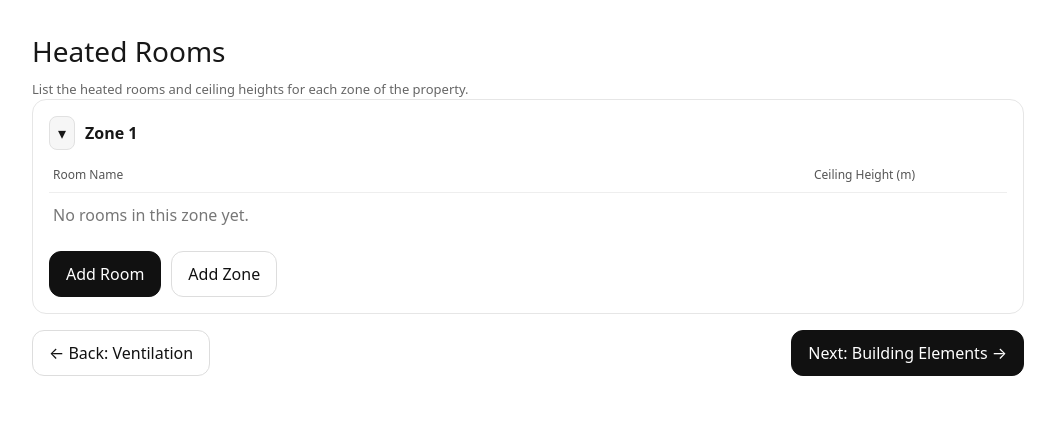
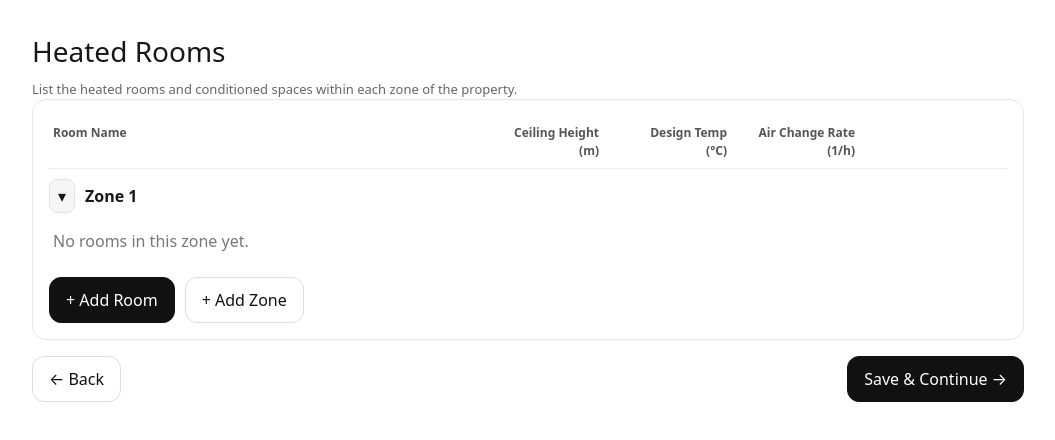
Before and after one commit to damowhu11-1979/heat-demand, a Next.js app: page /rooms in a window 1280 px wide. Shown: the top 440 px of the page, without its empty margins (112-1167 px from the left). Built offline with nearby package versions, Linux system fonts and the light colour scheme.

Commit message:
Update page.tsx

```diff
--- a/app/rooms/page.tsx
+++ b/app/rooms/page.tsx
@@ -5,14 +5,277 @@ import Link from 'next/link';
 
 /* ------------------------------ types ------------------------------ */
 type Room = {
-  zone: number;
-  type: string;
-  name: string;
-  maxCeiling: number;
-  intermittentPct?: number;
-  heatGainsW?: number;
+  zone: number;             // 0-based zone index
+  type: string;             // Bedroom, Living, etc
+  name: string;             // free text
+  maxCeiling: number;       // metres (m)
+  designTemp: number;       // °C
+  ach: number;              // air changes per hour (1/h)
 };
+
 type Zone = { name: string; rooms: Room[] };
+
+/* ------------------------------ page ------------------------------- */
+export default function RoomsPage(): React.JSX.Element {
+  // zones & rooms
+  const [zones, setZones] = useState<Zone[]>([
+    { name: 'Zone 1', rooms: [] },
+  ]);
+  const [expanded, setExpanded] = useState<Record<number, boolean>>({ 0: true });
+
+  // modal state (add/edit)
+  const [showModal, setShowModal] = useState(false);
+  const [editRef, setEditRef] = useState<{ zi: number; ri: number } | null>(null);
+
+  const [form, setForm] = useState<Room>({
+    zone: 0,
+    type: '',
+    name: '',
+    maxCeiling: 2.4,
+    designTemp: 18,
+    ach: 1.0,
+  });
+
+  const roomTypes = useMemo(
+    () => [
+      'Bedroom',
+      'Living Room',
+      'Kitchen',
+      'toilet (WC)',
+      'Bathroom',
+      'Hallway',
+      'Dining Room',
+      'Study',
+      'Garage',
+      'Porch',
+      'Other',
+    ],
+    []
+  );
+
+  function openAddRoom() {
+    setEditRef(null);
+    setForm({
+      zone: 0,
+      type: '',
+      name: '',
+      maxCeiling: 2.4,
+      designTemp: 18,
+      ach: 1.0,
+    });
+    setShowModal(true);
+  }
+
+  function openEditRoom(zi: number, ri: number) {
+    const r = zones[zi].rooms[ri];
+    setEditRef({ zi, ri });
+    setForm({ ...r });
+    setShowModal(true);
+  }
+
+  function saveRoom() {
+    if (!form.name.trim()) {
+      alert('Please enter a Room Name.');
+      return;
+    }
+    const z = [...zones];
+
+    if (editRef) {
+      // update existing
+      const { zi, ri } = editRef;
+      const list = [...z[zi].rooms];
+      list[ri] = { ...form };
+      z[zi] = { ...z[zi], rooms: list };
+    } else {
+      // add new
+      z[form.zone] = { ...z[form.zone], rooms: [...z[form.zone].rooms, { ...form }] };
+    }
+
+    setZones(z);
+    setExpanded((e) => ({ ...e, [form.zone]: true }));
+    setShowModal(false);
+  }
+
+  function removeRoom(zi: number, ri: number) {
+    const z = [...zones];
+    z[zi] = { ...z[zi], rooms: z[zi].rooms.filter((_, i) => i !== ri) };
+    setZones(z);
+  }
+
+  function addZone() {
+    const n = zones.length + 1;
+    setZones([...zones, { name: `Zone ${n}`, rooms: [] }]);
+    setExpanded((e) => ({ ...e, [zones.length]: true }));
+  }
+
+  return (
+    <main style={wrap}>
+      <h1 style={h1}>Heated Rooms</h1>
+      <p style={subtle}>
+        List the heated rooms and conditioned spaces within each zone of the property.
+      </p>
+
+      {/* zones & rooms */}
+      <section style={card}>
+        {/* table header */}
+        <div style={tableHeader}>
+          <div style={{ flex: 2 }}>Room Name</div>
+          <div style={{ width: 120, textAlign: 'right' }}>Ceiling Height<br/>(m)</div>
+          <div style={{ width: 120, textAlign: 'right' }}>Design Temp<br/>(°C)</div>
+          <div style={{ width: 120, textAlign: 'right' }}>Air Change Rate<br/>(1/h)</div>
+          <div style={{ width: 140 }} />
+        </div>
+
+        {zones.map((zone, zi) => (
+          <div
+            key={zi}
+            style={{ borderTop: zi ? '1px solid #eee' : undefined, paddingTop: zi ? 12 : 0 }}
+          >
+            {/* zone row */}
+            <div style={{ display: 'flex', alignItems: 'center', gap: 10, margin: '10px 0 6px' }}>
+              <button
+                onClick={() => setExpanded((e) => ({ ...e, [zi]: !e[zi] }))}
+                style={iconBtn}
+                aria-label="Toggle zone"
+              >
+                {expanded[zi] ? '▾' : '▸'}
+              </button>
+              <strong>{zone.name}</strong>
+            </div>
+
+            {expanded[zi] && (
+              <div>
+                {/* rooms */}
+                {zone.rooms.map((r, i) => (
+                  <div key={i} style={row}>
+                    <div style={{ flex: 2 }}>{r.name || <em style={muted}>Unnamed</em>}</div>
+                    <div style={{ width: 120, textAlign: 'right' }}>{r.maxCeiling.toFixed(2)}</div>
+                    <div style={{ width: 120, textAlign: 'right' }}>{r.designTemp.toFixed(1)}</div>
+                    <div style={{ width: 120, textAlign: 'right' }}>{r.ach.toFixed(1)}</div>
+                    <div style={{ width: 140, display: 'flex', gap: 8, justifyContent: 'flex-end' }}>
+                      <button onClick={() => openEditRoom(zi, i)} style={chipBtn}>✎ Edit</button>
+                      <button onClick={() => removeRoom(zi, i)} style={chipDanger}>🗑 Delete</button>
+                    </div>
+                  </div>
+                ))}
+
+                {/* empty state */}
+                {!zone.rooms.length && (
+                  <div style={{ ...muted, padding: '10px 4px' }}>No rooms in this zone yet.</div>
+                )}
+              </div>
+            )}
+          </div>
+        ))}
+
+        <div style={{ display: 'flex', gap: 10, marginTop: 14 }}>
+          <button onClick={openAddRoom} style={primaryBtn}>+ Add Room</button>
+          <button onClick={addZone} style={secondaryBtn}>+ Add Zone</button>
+        </div>
+      </section>
+
+      {/* page footer nav – relative URLs so GH Pages subpath works */}
+      <div style={{ display: 'flex', justifyContent: 'space-between', marginTop: 16 }}>
+        <Link href="../ventilation/" style={{ ...secondaryBtn, textDecoration: 'none' }}>
+          ← Back
+        </Link>
+        <Link href="../elements/" style={{ ...primaryBtn, textDecoration: 'none' }}>
+          Save &amp; Continue →
+        </Link>
+      </div>
+
+      {/* modal */}
+      {showModal && (
+        <div style={modalBackdrop} onClick={() => setShowModal(false)}>
+          <div style={modal} onClick={(e) => e.stopPropagation()}>
+            <h2 style={{ margin: '0 0 10px' }}>{editRef ? 'Edit Room' : 'Add Room'}</h2>
+            <p style={{ margin: '6px 0 12px', color: '#555' }}>
+              Enter information about this room.
+            </p>
+
+            {/* Zone + Room Type */}
+            <div style={grid2}>
+              <div>
+                <Label>Ventilation Zone *</Label>
+                <Select
+                  value={form.zone}
+                  onChange={(e) => setForm({ ...form, zone: Number(e.target.value) })}
+                >
+                  {zones.map((z, i) => (
+                    <option key={i} value={i}>{z.name}</option>
+                  ))}
+                </Select>
+              </div>
+
+              <div>
+                <Label>Room Type *</Label>
+                <Select
+                  value={form.type}
+                  onChange={(e) => setForm({ ...form, type: e.target.value })}
+                >
+                  <option value="">Select room type</option>
+                  {roomTypes.map((t) => (
+                    <option key={t} value={t}>{t}</option>
+                  ))}
+                </Select>
+              </div>
+            </div>
+
+            {/* Room Name */}
+            <div>
+              <Label>Room Name *</Label>
+              <Input
+                placeholder="e.g., Bedroom 1"
+                value={form.name}
+                onChange={(e) => setForm({ ...form, name: e.target.value })}
+              />
+            </div>
+
+            {/* Ceiling / Design temp / ACH */}
+            <div style={grid3}>
+              <div>
+                <Label>Max Ceiling Height (m)</Label>
+                <Input
+                  type="number"
+                  step="0.01"
+                  value={form.maxCeiling}
+                  onChange={(e) => setForm({ ...form, maxCeiling: Number(e.target.value || 0) })}
+                />
+              </div>
+
+              <div>
+                <Label>Design Temp (°C)</Label>
+                <Input
+                  type="number"
+                  step="0.1"
+                  value={form.designTemp}
+                  onChange={(e) => setForm({ ...form, designTemp: Number(e.target.value || 0) })}
+                />
+              </div>
+
+              <div>
+                <Label>Air Change Rate (1/h)</Label>
+                <Input
+                  type="number"
+                  step="0.1"
+                  value={form.ach}
+                  onChange={(e) => setForm({ ...form, ach: Number(e.target.value || 0) })}
+                />
+              </div>
+            </div>
+
+            <div style={{ display: 'flex', gap: 10, justifyContent: 'flex-end', marginTop: 12 }}>
+              <button onClick={() => setShowModal(false)} style={secondaryBtn}>Cancel</button>
+              <button onClick={saveRoom} style={primaryBtn}>
+                {editRef ? 'Save changes' : 'Save room'}
+              </button>
+            </div>
+          </div>
+        </div>
+      )}
+    </main>
+  );
+}
 
 /* ------------------------------ UI bits ------------------------------ */
 function Label({ children }: { children: React.ReactNode }) {
@@ -25,6 +288,7 @@ function Select(props: React.SelectHTMLAttributes<HTMLSelectElement>) {
   return <select {...props} style={{ ...input, ...(props.style || {}) }} />;
 }
 
+/* ------------------------------ styles ------------------------------- */
 const wrap: React.CSSProperties = {
   maxWidth: 1040,
   margin: '0 auto',
@@ -34,221 +298,107 @@ const wrap: React.CSSProperties = {
 const h1: React.CSSProperties = { fontSize: 28, margin: '6px 0 8px' };
 const muted: React.CSSProperties = { color: '#777', fontStyle: 'normal' };
 const subtle: React.CSSProperties = { color: '#666', fontSize: 13, lineHeight: 1.45 };
-const hint: React.CSSProperties = { color: '#777', fontSize: 12, marginTop: 4, lineHeight: 1.4 };
 
-const card: React.CSSProperties = { background: '#fff', border: '1px solid #e6e6e6', borderRadius: 14, padding: 16 };
-const rowHeader: React.CSSProperties = {
-  display: 'flex', gap: 8, padding: '8px 4px', color: '#555', fontSize: 12, borderBottom: '1px solid #eee',
+const card: React.CSSProperties = {
+  background: '#fff',
+  border: '1px solid #e6e6e6',
+  borderRadius: 14,
+  padding: 16,
 };
+
+const tableHeader: React.CSSProperties = {
+  display: 'flex',
+  gap: 8,
+  padding: '8px 4px',
+  color: '#555',
+  fontSize: 12,
+  borderBottom: '1px solid #eee',
+  fontWeight: 600,
+};
+
 const row: React.CSSProperties = {
-  display: 'flex', gap: 8, padding: '10px 4px', alignItems: 'center', borderBottom: '1px solid #f2f2f2',
+  display: 'flex',
+  gap: 8,
+  padding: '10px 4px',
+  alignItems: 'center',
+  borderBottom: '1px solid #f2f2f2',
 };
+
 const input: React.CSSProperties = {
-  width: '100%', padding: '10px 12px', borderRadius: 10, border: '1px solid #ddd', outline: 'none', boxSizing: 'border-box',
+  width: '100%',
+  padding: '10px 12px',
+  borderRadius: 10,
+  border: '1px solid #ddd',
+  outline: 'none',
+  boxSizing: 'border-box',
 };
+
 const primaryBtn: React.CSSProperties = {
-  background: '#111', color: '#fff', border: '1px solid #111', padding: '10px 16px', borderRadius: 12, cursor: 'pointer', textDecoration: 'none',
+  background: '#111',
+  color: '#fff',
+  border: '1px solid #111',
+  padding: '10px 16px',
+  borderRadius: 12,
+  cursor: 'pointer',
 };
 const secondaryBtn: React.CSSProperties = {
-  background: '#fff', color: '#111', border: '1px solid #ddd', padding: '10px 16px', borderRadius: 12, cursor: 'pointer', textDecoration: 'none',
+  background: '#fff',
+  color: '#111',
+  border: '1px solid #ddd',
+  padding: '10px 16px',
+  borderRadius: 12,
+  cursor: 'pointer',
+  display: 'inline-block',
 };
-const linkDanger: React.CSSProperties = { color: '#b00020', textDecoration: 'underline', background: 'none', border: 0, cursor: 'pointer' };
-const iconBtn: React.CSSProperties = { background: '#f6f6f6', border: '1px solid #e1e1e1', borderRadius: 8, padding: '4px 8px', cursor: 'pointer' };
-const grid2: React.CSSProperties = { display: 'grid', gridTemplateColumns: 'repeat(2, 1fr)', gap: 12 };
-const modalBackdrop: React.CSSProperties = { position: 'fixed', inset: 0, background: 'rgba(0,0,0,0.32)', display: 'grid', placeItems: 'center', zIndex: 30 };
-const modal: React.CSSProperties = {
-  width: 'min(720px, 92vw)', background: '#fff', borderRadius: 16, border: '1px solid #e6e6e6', boxShadow: '0 20px 60px rgba(0,0,0,0.2)', padding: 18,
+const chipBtn: React.CSSProperties = {
+  background: '#fff',
+  color: '#111',
+  border: '1px solid #bbb',
+  padding: '6px 10px',
+  borderRadius: 10,
+  cursor: 'pointer',
+};
+const chipDanger: React.CSSProperties = {
+  background: '#fff',
+  color: '#b00020',
+  border: '1px solid #e3a3a8',
+  padding: '6px 10px',
+  borderRadius: 10,
+  cursor: 'pointer',
 };
 
-/* ------------------------------ page ------------------------------- */
-export default function RoomsPage(): React.JSX.Element {
-  const [zones, setZones] = useState<Zone[]>([{ name: 'Zone 1', rooms: [] }]);
-  const [expanded, setExpanded] = useState<Record<number, boolean>>({ 0: true });
+const iconBtn: React.CSSProperties = {
+  background: '#f6f6f6',
+  border: '1px solid #e1e1e1',
+  borderRadius: 8,
+  padding: '4px 8px',
+  cursor: 'pointer',
+};
 
-  const [showModal, setShowModal] = useState(false);
-  const [form, setForm] = useState<Room>({
-    zone: 0, type: '', name: '', maxCeiling: 2.4, intermittentPct: undefined, heatGainsW: undefined,
-  });
+const grid2: React.CSSProperties = {
+  display: 'grid',
+  gridTemplateColumns: 'repeat(2, 1fr)',
+  gap: 12,
+};
+const grid3: React.CSSProperties = {
+  display: 'grid',
+  gridTemplateColumns: 'repeat(3, 1fr)',
+  gap: 12,
+};
 
-  const roomTypes = useMemo(
-    () => ['Bedroom', 'Living Room', 'Kitchen', 'Bathroom', 'Hallway', 'Dining Room', 'Study', 'Garage', 'Porch', 'Other'],
-    []
-  );
-
-  const onOpenAddRoom = () => {
-    setForm({ zone: 0, type: '', name: '', maxCeiling: 2.4, intermittentPct: undefined, heatGainsW: undefined });
-    setShowModal(true);
-  };
-
-  const onSaveRoom = () => {
-    if (!form.name.trim()) { alert('Please enter a Room Name.'); return; }
-    const z = [...zones];
-    z[form.zone] = { ...z[form.zone], rooms: [...z[form.zone].rooms, { ...form }] };
-    setZones(z);
-    setExpanded((e) => ({ ...e, [form.zone]: true }));
-    setShowModal(false);
-  };
-
-  const onAddZone = () => {
-    const n = zones.length + 1;
-    setZones([...zones, { name: `Zone ${n}`, rooms: [] }]);
-    setExpanded((e) => ({ ...e, [zones.length]: true }));
-  };
-
-  const onRemoveRoom = (zoneIdx: number, idx: number) => {
-    const z = [...zones];
-    z[zoneIdx] = { ...z[zoneIdx], rooms: z[zoneIdx].rooms.filter((_, i) => i !== idx) };
-    setZones(z);
-  };
-
-  return (
-    <main style={wrap}>
-      <h1 style={h1}>Heated Rooms</h1>
-      <p style={subtle}>List the heated rooms and ceiling heights for each zone of the property.</p>
-
-      {/* zones & rooms */}
-      <section style={card}>
-        {zones.map((zone, zi) => (
-          <div key={zi} style={{ borderTop: zi ? '1px solid #eee' : undefined, paddingTop: zi ? 12 : 0 }}>
-            <div style={{ display: 'flex', alignItems: 'center', gap: 10, marginBottom: 8 }}>
-              <button onClick={() => setExpanded((e) => ({ ...e, [zi]: !e[zi] }))} style={iconBtn} aria-label="Toggle zone">
-                {expanded[zi] ? '▾' : '▸'}
-              </button>
-              <strong>{zone.name}</strong>
-            </div>
-
-            {expanded[zi] && (
-              <div>
-                {/* header row */}
-                <div style={rowHeader}>
-                  <div style={{ flex: 2 }}>Room Name</div>
-                  <div style={{ width: 140, textAlign: 'right' }}>Ceiling Height (m)</div>
-                  <div style={{ width: 80 }} />
-                </div>
-
-                {/* rooms */}
-                {zone.rooms.map((r, i) => (
-                  <div key={i} style={row}>
-                    <div style={{ flex: 2 }}>{r.name || <em style={muted}>Unnamed</em>}</div>
-                    <div style={{ width: 140, textAlign: 'right' }}>{r.maxCeiling.toFixed(2)}</div>
-                    <div style={{ width: 80, textAlign: 'right' }}>
-                      <button onClick={() => onRemoveRoom(zi, i)} style={linkDanger}>Remove</button>
-                    </div>
-                  </div>
-                ))}
-
-                {/* empty state */}
-                {!zone.rooms.length && <div style={{ ...muted, padding: '10px 4px' }}>No rooms in this zone yet.</div>}
-              </div>
-            )}
-          </div>
-        ))}
-
-        <div style={{ display: 'flex', gap: 10, marginTop: 14 }}>
-          <button onClick={onOpenAddRoom} style={primaryBtn as React.CSSProperties}>Add Room</button>
-          <button onClick={onAddZone} style={secondaryBtn as React.CSSProperties}>Add Zone</button>
-        </div>
-      </section>
-
-      {/* footer nav (INSIDE component) */}
-      <div style={{ display: 'flex', justifyContent: 'space-between', marginTop: 16 }}>
-        {/* Back to Ventilation (relative path for GH Pages) */}
-        <Link href="../ventilation/" style={secondaryBtn}>← Back: Ventilation</Link>
-        {/* Forward to Elements */}
-        <Link href="../elements/" style={primaryBtn}>Next: Building Elements →</Link>
-      </div>
-
-      {/* add-room modal */}
-      {showModal && (
-        <div style={modalBackdrop} onClick={() => setShowModal(false)}>
-          <div style={modal} onClick={(e) => e.stopPropagation()}>
-            <h2 style={{ margin: '0 0 10px' }}>Add Room</h2>
-            <p style={{ margin: '6px 0 12px', color: '#555' }}>Enter information about this room.</p>
-
-            {/* Ventilation Zone + Room Type */}
-            <div style={grid2}>
-              <div>
-                <Label>Ventilation Zone *</Label>
-                <Select value={form.zone} onChange={(e) => setForm({ ...form, zone: Number(e.target.value) })}>
-                  {zones.map((z, i) => (
-                    <option key={i} value={i}>{z.name}</option>
-                  ))}
-                </Select>
-              </div>
-
-              <div>
-                <Label>Room Type *</Label>
-                <Select value={form.type} onChange={(e) => setForm({ ...form, type: e.target.value })}>
-                  <option value="">Select room type</option>
-                  {['Bedroom','Living Room','Kitchen','Bathroom','Hallway','Dining Room','Study','Garage','Porch','Other'].map((t) => (
-                    <option key={t} value={t}>{t}</option>
-                  ))}
-                </Select>
-              </div>
-            </div>
-
-            {/* Room Name */}
-            <div>
-              <Label>Room Name *</Label>
-              <Input placeholder="e.g., Bedroom 1" value={form.name} onChange={(e) => setForm({ ...form, name: e.target.value })} />
-            </div>
-
-            {/* Max Ceiling Height (m) */}
-            <div>
-              <Label>Max Ceiling Height</Label>
-              <div style={{ display: 'flex', gap: 8, alignItems: 'center' }}>
-                <Input
-                  type="number"
-                  step="0.01"
-                  value={form.maxCeiling}
-                  onChange={(e) => setForm({ ...form, maxCeiling: Number(e.target.value || 0) })}
-                  style={{ maxWidth: 160 }}
-                />
-                <span style={{ ...muted, minWidth: 14 }}>m</span>
-              </div>
-            </div>
-
-            <h3 style={{ margin: '12px 0 6px' }}>Advanced usage</h3>
-
-            {/* Intermittent Heating (%) */}
-            <div>
-              <Label>Intermittent Heating</Label>
-              <div style={{ display: 'flex', gap: 8, alignItems: 'center' }}>
-                <Input
-                  type="number"
-                  placeholder="Optional"
-                  value={form.intermittentPct ?? ''}
-                  onChange={(e) => setForm({ ...form, intermittentPct: e.target.value === '' ? undefined : Number(e.target.value) })}
-                  style={{ maxWidth: 160 }}
-                />
-                <span style={{ ...muted, minWidth: 14 }}>%</span>
-              </div>
-              <p style={hint}>Adds an allowance for heat-up, as a % of fabric heat loss.</p>
-            </div>
-
-            {/* Heat Gains (W) */}
-            <div>
-              <Label>Heat Gains</Label>
-              <div style={{ display: 'flex', gap: 8, alignItems: 'center' }}>
-                <Input
-                  type="number"
-                  placeholder="Optional"
-                  value={form.heatGainsW ?? ''}
-                  onChange={(e) => setForm({ ...form, heatGainsW: e.target.value === '' ? undefined : Number(e.target.value) })}
-                  style={{ maxWidth: 160 }}
-                />
-                <span style={{ ...muted, minWidth: 14 }}>W</span>
-              </div>
-              <p style={hint}>Add gains from high occupancy, machinery, or solar.</p>
-            </div>
-
-            <div style={{ display: 'flex', gap: 10, justifyContent: 'flex-end', marginTop: 10 }}>
-              <button onClick={() => setShowModal(false)} style={secondaryBtn as React.CSSProperties}>Cancel</button>
-              <button onClick={onSaveRoom} style={primaryBtn as React.CSSProperties}>Save room</button>
-            </div>
-          </div>
-        </div>
-      )}
-    </main>
-  );
-}
+const modalBackdrop: React.CSSProperties = {
+  position: 'fixed',
+  inset: 0,
+  background: 'rgba(0,0,0,0.32)',
+  display: 'grid',
+  placeItems: 'center',
+  zIndex: 30,
+};
+const modal: React.CSSProperties = {
+  width: 'min(760px, 92vw)',
+  background: '#fff',
+  borderRadius: 16,
+  border: '1px solid #e6e6e6',
+  boxShadow: '0 20px 60px rgba(0,0,0,0.2)',
+  padding: 18,
+};
```
